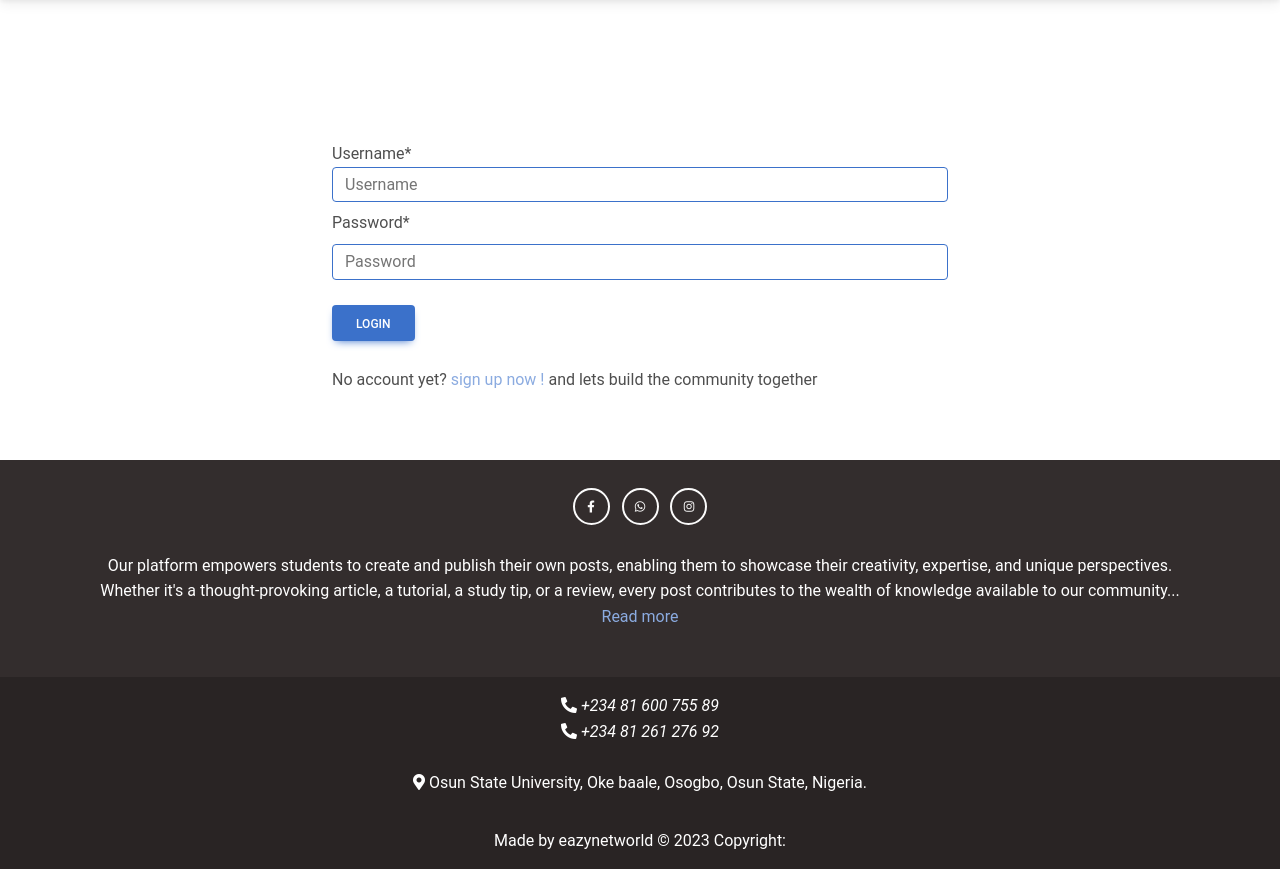
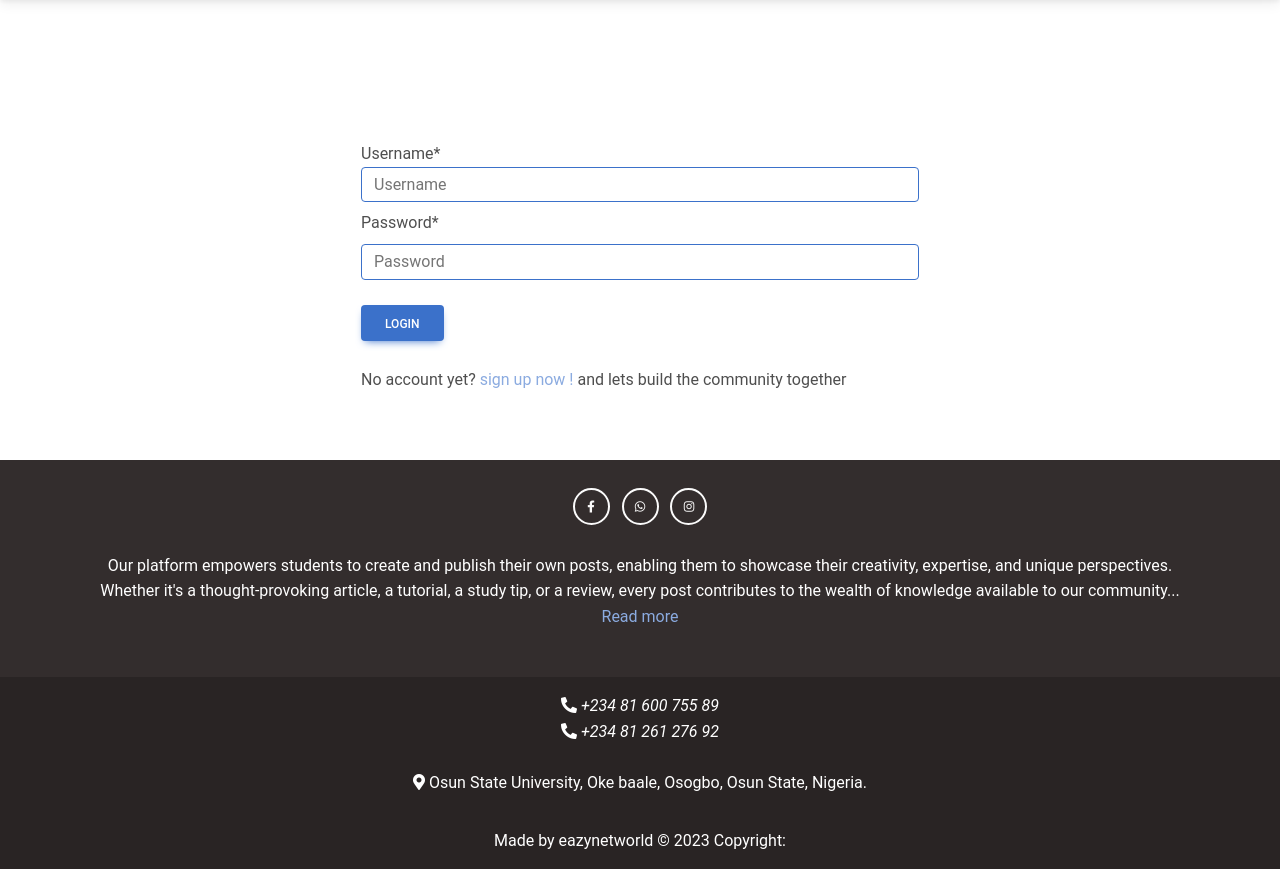
Before and after one commit to isrealolalere/mycommunityapp, a Django app: page /learnshare/login in a window 1280 px wide. Shown: the part 59-928 px from the top of the page. Run offline with Django 4.2, Linux system fonts and the light colour scheme; parts of the project's set-up code (start-up, migrations or seed data) failed here and were passed over; some libraries are stand-ins or nearby versions.

Commit message:
make some modifications

```diff
--- a/learnshare/forms.py
+++ b/learnshare/forms.py
@@ -10,8 +10,7 @@ class CategoryForm(forms.Form):
         choices=CATEGORY_CHOICES,
         label='',
         widget=forms.Select(attrs={
-        'class': 'form-control custom-select cat-form',
-        'placeholder':'Filter by',
+        'class': 'form-control custom-select',
 
         })
     )
--- a/learnshare/static/css/home.css
+++ b/learnshare/static/css/home.css
@@ -254,8 +254,9 @@
   padding: 10px 15px;
   border-radius: 50%;
   position: absolute;
+  margin-top: 40px;
   top: 50%;
-  right: 4px; /* Adjust the horizontal position */
+  right: 0px; /* Adjust the horizontal position */
   transform: translate(0, -50%);
   /* Additional styles for the icon */
 }
--- /dev/null
+++ b/learnshare/static/css/login.css
@@ -0,0 +1,21 @@
+.form-div{
+    width: 100%;
+}
+
+.form-div > form{
+    width: 80%;
+    margin: auto;
+}
+
+/* for large screen */
+@media (min-width:768px) {
+    .form-div{
+        width: 100%;
+    }
+
+    .form-div > form {
+        width: 50%;
+        margin: auto;
+    }
+
+}
--- a/learnshare/static/css/style.css
+++ b/learnshare/static/css/style.css
@@ -11,10 +11,7 @@
     }
 
     .cat-form{
-        padding: 0;
-        font-size: 10px;
     }
-
 
     .filter-btn {
         width: 5px;
--- a/learnshare/templates/engine/home.html
+++ b/learnshare/templates/engine/home.html
@@ -43,7 +43,7 @@ Home
       <form action="{% url 'search' %}" class="d-flex search-form align-items-center" method="post">
         {% csrf_token %}
         <div class="search-container">
-          <input type="text" name="search" class="form-control search-bar rounded-pill border border-1" placeholder="Search for a topic" />
+          <input type="text" name="search" class="form-control search-bar rounded-pill border border-1 mt-4 placeholder="Search for a topic" />
           <span><button class="btn btn-primary filter-icon" type="submit"><i class="fas fa-search"></i></button></span>
         </div>
       </form>
--- a/learnshare/templates/engine/login.html
+++ b/learnshare/templates/engine/login.html
@@ -1,12 +1,17 @@
 {% extends 'engine/base.html' %}
 {% load crispy_forms_tags %}
+{%load static%}
 
 {% block title %}
 Login
 {% endblock title %}
 
+{% block extra_style %}
+<link rel="stylesheet" href="{% static 'css/login.css' %}" />
+{% endblock %}
+
 {% block page_header %}
-<div class="container text-dark w-50" style="margin-top: 200px;">
+<div class="container text-dark w-100" style="margin-top: 200px;">
     {% if messages %}
     <div class="alert alert-warning">
       {% for msg in messages %}
@@ -18,8 +23,8 @@ Login
 {% endblock %}
 
 {% block content %}
-<div class="container mt-4 w-50">
-    <form action="{% url 'login_view' %}" method="post">
+<div class="container form-div mt-4">
+    <form action="{% url 'login_view' %}" class="form" method="post">
         {% csrf_token %}
         {{ form |crispy }}
         <br>
--- a/learnshare/templates/engine/navbar.html
+++ b/learnshare/templates/engine/navbar.html
@@ -31,11 +31,15 @@
             <li class="nav-item">
                 <a class="nav-link" href="{% url 'signup' %}">Signup</a>
             </li>
+            {% else %}
+            <li class="nav-item">
+              <a class="nav-link" href="{% url 'logout_view' %}">Logout</a>
+            </li>
             {% endif %}
             <li class="nav-item">
               {% if category_form %}
                 {% block searchform %}
-                <div class="me-3 w-25">
+                <div class="me-auto w-50">
                     <form action="{% url 'home' %}" method="post" class="d-flex" role="search">
                       {% csrf_token %}
                       {{ category_form }}
--- a/online_community/settings.py
+++ b/online_community/settings.py
@@ -106,7 +106,7 @@ WSGI_APPLICATION = 'online_community.wsgi.application'
 # }
 
 #--------------------------
-#RENDER POSTGRESS DB CONFIG
+# RENDER POSTGRESS DB CONFIG
 DATABASES = {
     'default': dj_database_url.parse(os.environ.get('DATABASE_URL'))
 }
```
Also changed, not shown: learnshare/static/css/register.css (added, +21 -0 lines), learnshare/templates/engine/register.html (+6 -1 lines).
